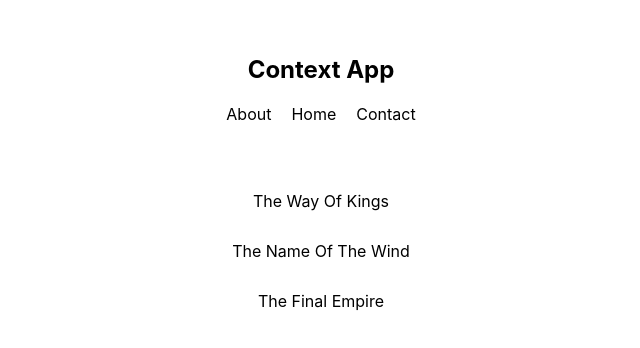
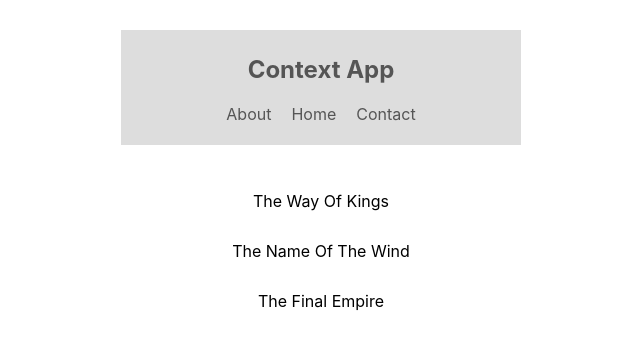
Before and after one commit to meghnavarma0/context-app, a React (Create React App) app: page / in a window 1280 px wide. Shown: the top 348 px of the page, without its empty margins (319-959 px from the left). Built offline with nearby package versions, Linux system fonts and the light colour scheme.

Commit message:
styling for navbar

```diff
--- a/src/components/Navbar.js
+++ b/src/components/Navbar.js
@@ -1,9 +1,15 @@
 import React, { Component } from 'react';
+import { ThemeContext } from '../contexts/ThemeContext';
 
 class Navbar extends Component {
+	static contextType = ThemeContext;
 	render() {
+		console.log(this.context);
+		const { isLightTheme, light, dark } = this.context;
+		const theme = isLightTheme ? light : dark;
+		const { ui, syntax } = theme;
 		return (
-			<nav>
+			<nav style={{ background: ui, color: syntax }}>
 				<h1>Context App</h1>
 				<ul>
 					<li>About</li>
```
